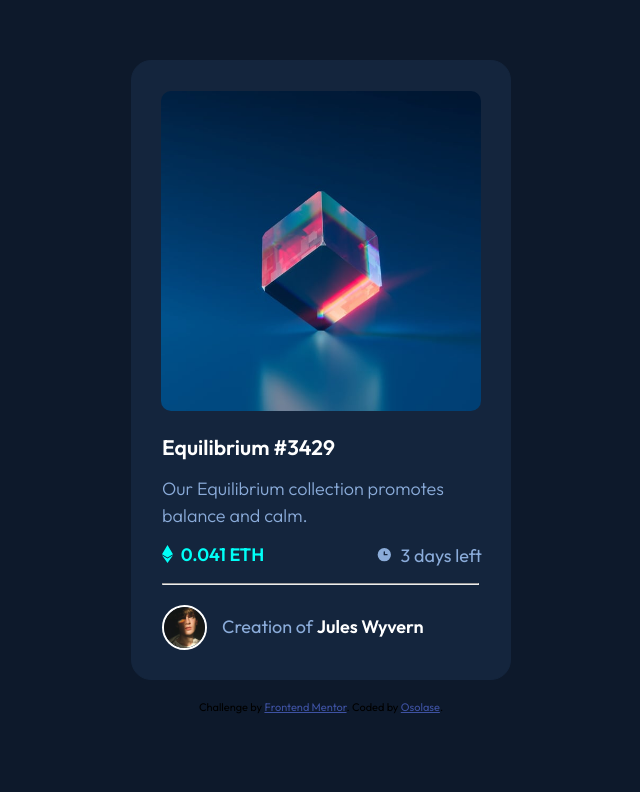
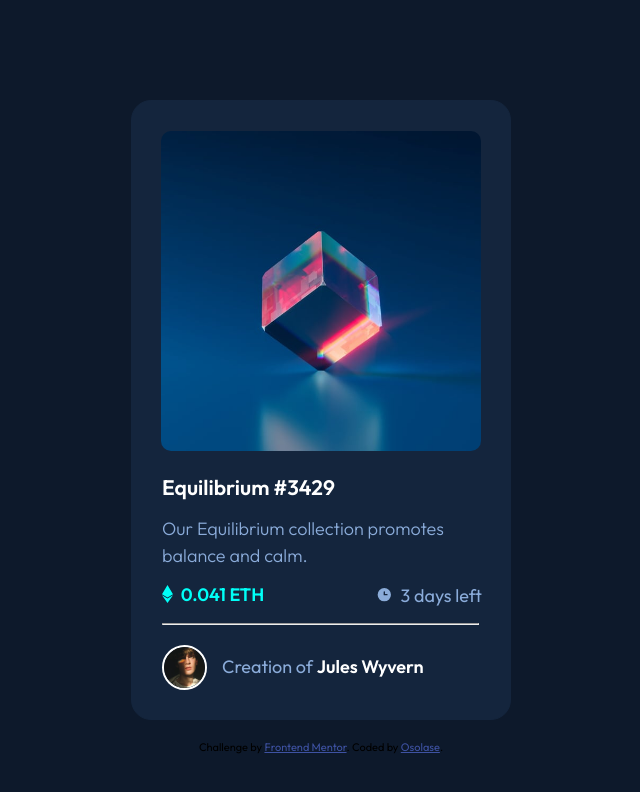
Before and after one commit to Osolase120/nft-preview-card-component-main, a plain HTML site: page index.html in a window 1280 px wide. Shown: the whole page, without its empty margins (319-959 px from the left). Drawn offline with Linux system fonts and the light colour scheme.

Commit message:
Update index.css

```diff
--- a/index.css
+++ b/index.css
@@ -15,7 +15,7 @@ body {
 }
 
 main {
-    margin-top: 60px;
+    margin-top: 100px;
     height: 620px;
     width: 380px;
     border: 1px solid hsl(216, 50%, 16%);
@@ -194,4 +194,5 @@ hr {
 hr {
     width: 270px;
 }
+
 }
```
